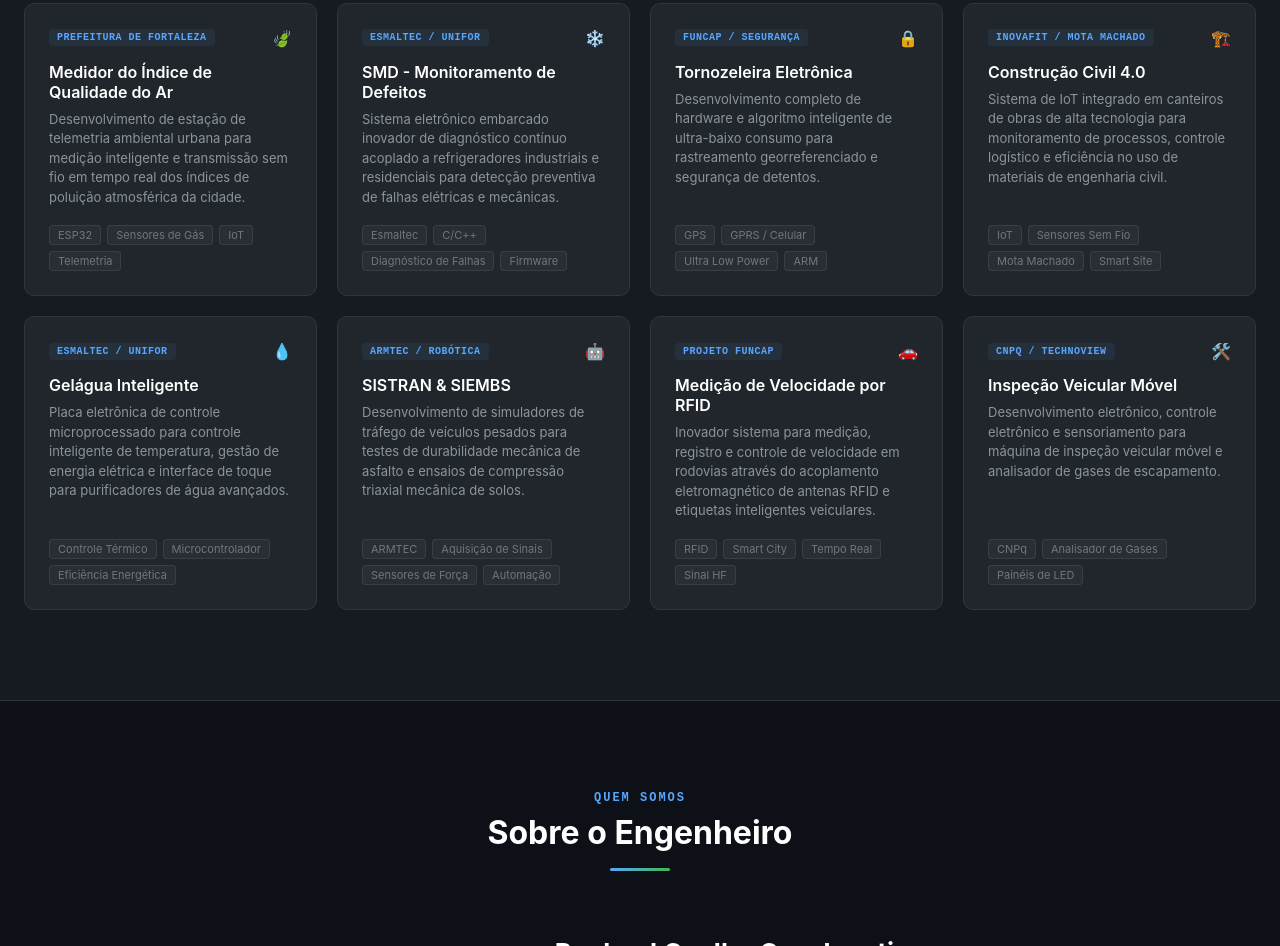
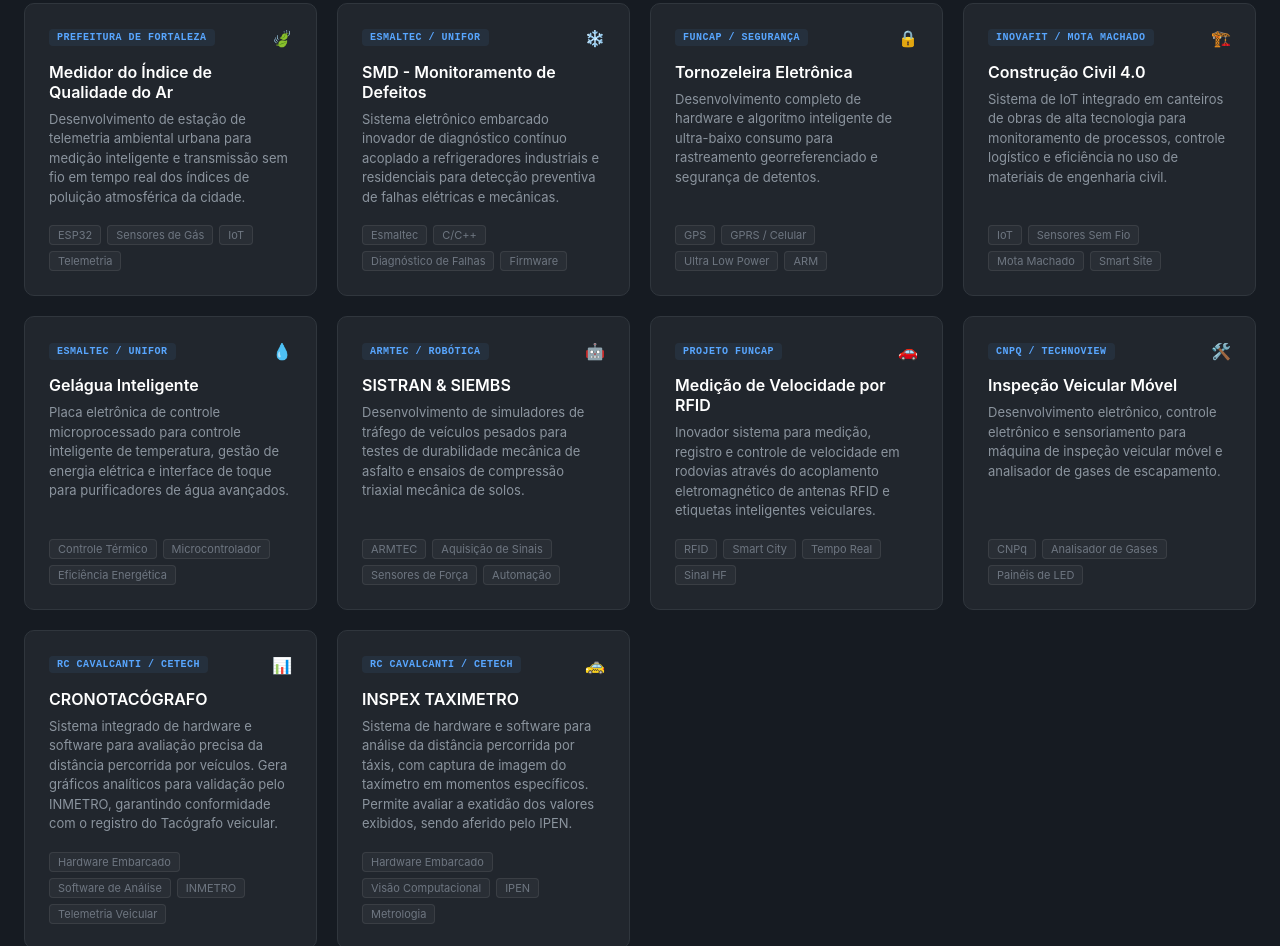
Before and after one commit to xcoelho/api-arquivos-raphael, a plain HTML site: page wwwroot/index.html in a window 1280 px wide. Shown: the part 1854-2800 px from the top of the page. Drawn offline with Linux system fonts and the light colour scheme.

Commit message:
Adiciona cards CRONOTACÓGRAFO e INSPEX TAXIMETRO no portfólio

```diff
--- a/wwwroot/index.html
+++ b/wwwroot/index.html
@@ -286,6 +286,38 @@
                 </div>
             </div>
 
+            <!-- Projeto 9: CRONOTACÓGRAFO -->
+            <div class="portfolio-item card" data-category="embarcados">
+                <div class="portfolio-header">
+                    <span class="item-client">RC CAVALCANTI / CETECH</span>
+                    <span class="item-icon">📊</span>
+                </div>
+                <h3 class="portfolio-title">CRONOTACÓGRAFO</h3>
+                <p class="portfolio-desc">Sistema integrado de hardware e software para avaliação precisa da distância percorrida por veículos. Gera gráficos analíticos para validação pelo INMETRO, garantindo conformidade com o registro do Tacógrafo veicular.</p>
+                <div class="portfolio-tech">
+                    <span>Hardware Embarcado</span>
+                    <span>Software de Análise</span>
+                    <span>INMETRO</span>
+                    <span>Telemetria Veicular</span>
+                </div>
+            </div>
+
+            <!-- Projeto 10: INSPEX TAXIMETRO -->
+            <div class="portfolio-item card" data-category="embarcados">
+                <div class="portfolio-header">
+                    <span class="item-client">RC CAVALCANTI / CETECH</span>
+                    <span class="item-icon">🚕</span>
+                </div>
+                <h3 class="portfolio-title">INSPEX TAXIMETRO</h3>
+                <p class="portfolio-desc">Sistema de hardware e software para análise da distância percorrida por táxis, com captura de imagem do taxímetro em momentos específicos. Permite avaliar a exatidão dos valores exibidos, sendo aferido pelo IPEN.</p>
+                <div class="portfolio-tech">
+                    <span>Hardware Embarcado</span>
+                    <span>Visão Computacional</span>
+                    <span>IPEN</span>
+                    <span>Metrologia</span>
+                </div>
+            </div>
+
         </div>
     </section>
 
```
